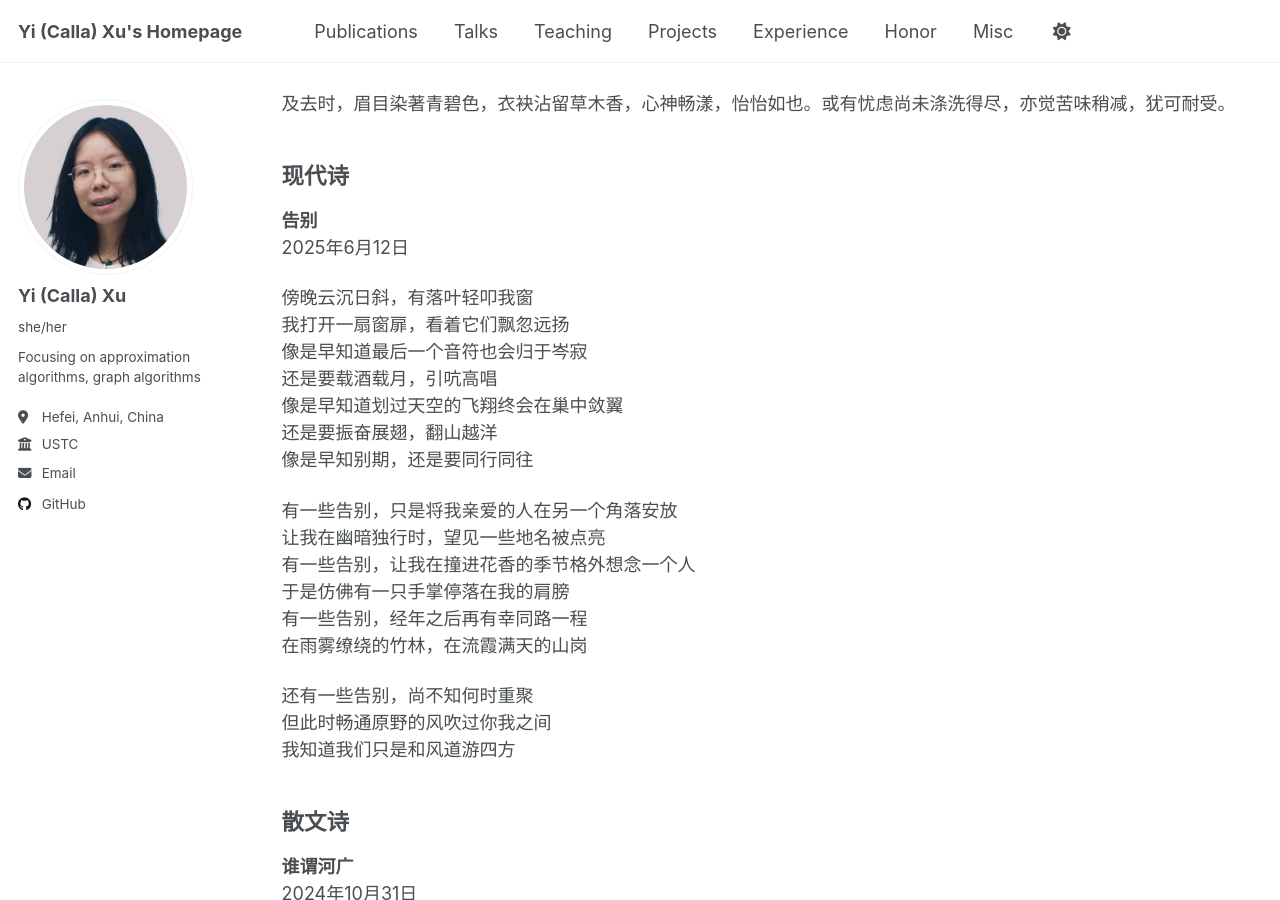
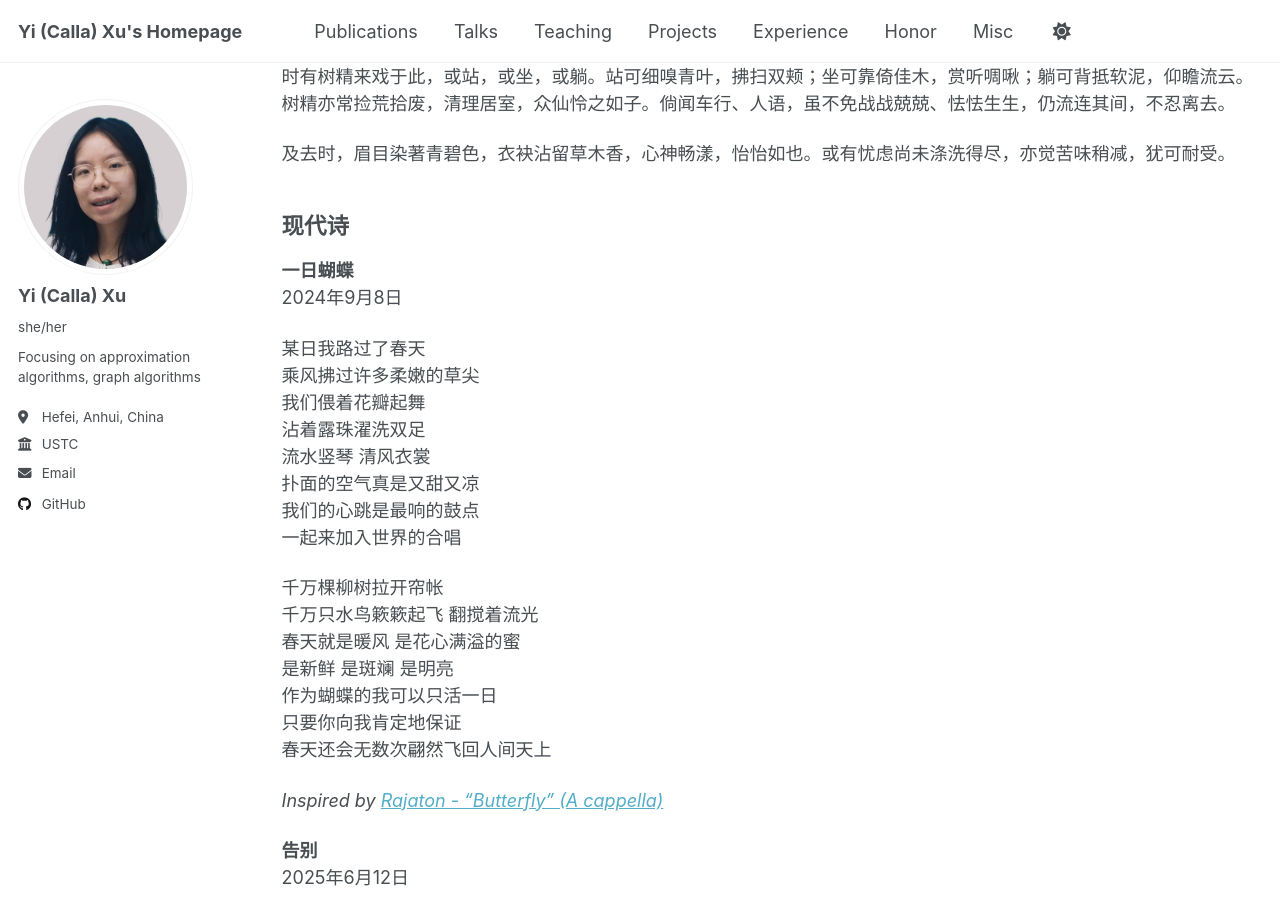
Before and after one commit to yixu-cs/yixu-cs.github.io, a Jekyll site: the page built from _misc/poems.md, in a window 1280 px wide and 900 px high, scrolled down 1900 px. Built offline with Jekyll 4.4.1, drawn with Linux system fonts in a browser that asks for light colours; a script that is not in the unit is left out; some of the changed text lies outside the part shown.

Commit message:
update poem "butterfly" in Chinese

```diff
--- a/_misc/poems.md
+++ b/_misc/poems.md
@@ -27,6 +27,7 @@ For me, one day of life is fair and rare
 If only you would promise me for sure
 That Spring returns each year and forever
 
+*Inspired by [Rajaton - "Butterfly" (A cappella)](https://www.youtube.com/watch?v=KR8rQnNXarY)*
 
 古诗词
 ------
@@ -91,6 +92,29 @@ That Spring returns each year and forever
 现代诗
 ------
 
+**一日蝴蝶**
+2024年9月8日
+
+某日我路过了春天
+乘风拂过许多柔嫩的草尖
+我们偎着花瓣起舞
+沾着露珠濯洗双足
+流水竖琴 清风衣裳
+扑面的空气真是又甜又凉
+我们的心跳是最响的鼓点
+一起来加入世界的合唱
+
+千万棵柳树拉开帘帐
+千万只水鸟簌簌起飞 翻搅着流光
+春天就是暖风 是花心满溢的蜜
+是新鲜 是斑斓 是明亮
+作为蝴蝶的我可以只活一日
+只要你向我肯定地保证
+春天还会无数次翩然飞回人间天上
+
+*Inspired by [Rajaton - "Butterfly" (A cappella)](https://www.youtube.com/watch?v=KR8rQnNXarY)*
+
+
 **告别**
 2025年6月12日
 
```
